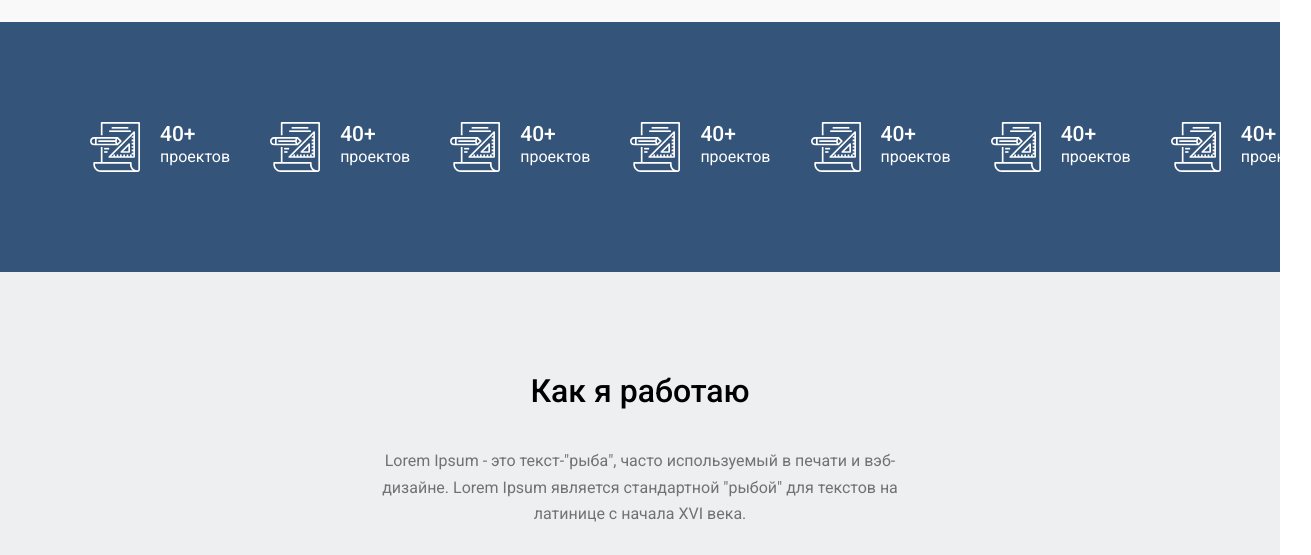
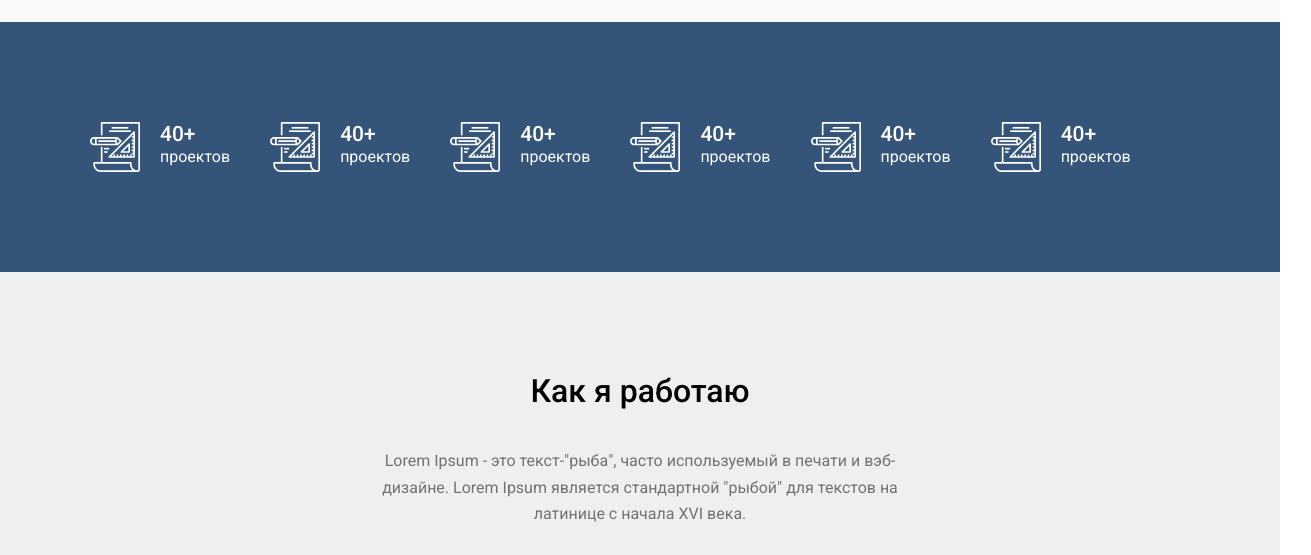
Before and after one commit to KRybiy/Hillel_lesson_9, a plain HTML site: page index.html in a window 1280 px wide. Shown: the part 1040-1595 px from the top of the page, 1311 px wide, since content can reach past the window. Drawn offline with Linux system fonts and the light colour scheme.

Commit message:
removed one experience item (it was there by mistake)

```diff
--- a/index.html
+++ b/index.html
@@ -123,16 +123,6 @@
             </div>
           </div>
 
-          <div class="experience__item">
-            <div class="experience-item__image">
-              <img src="assets/img/project.svg" alt="icon">
-            </div>
-            <div class="experience-item__content">
-              <p class="experience-item__number">40+</p>
-              <p class="experience-item__text">проектов</p>
-            </div>
-          </div>
-
         </div>
       </div>
     </section>
```
